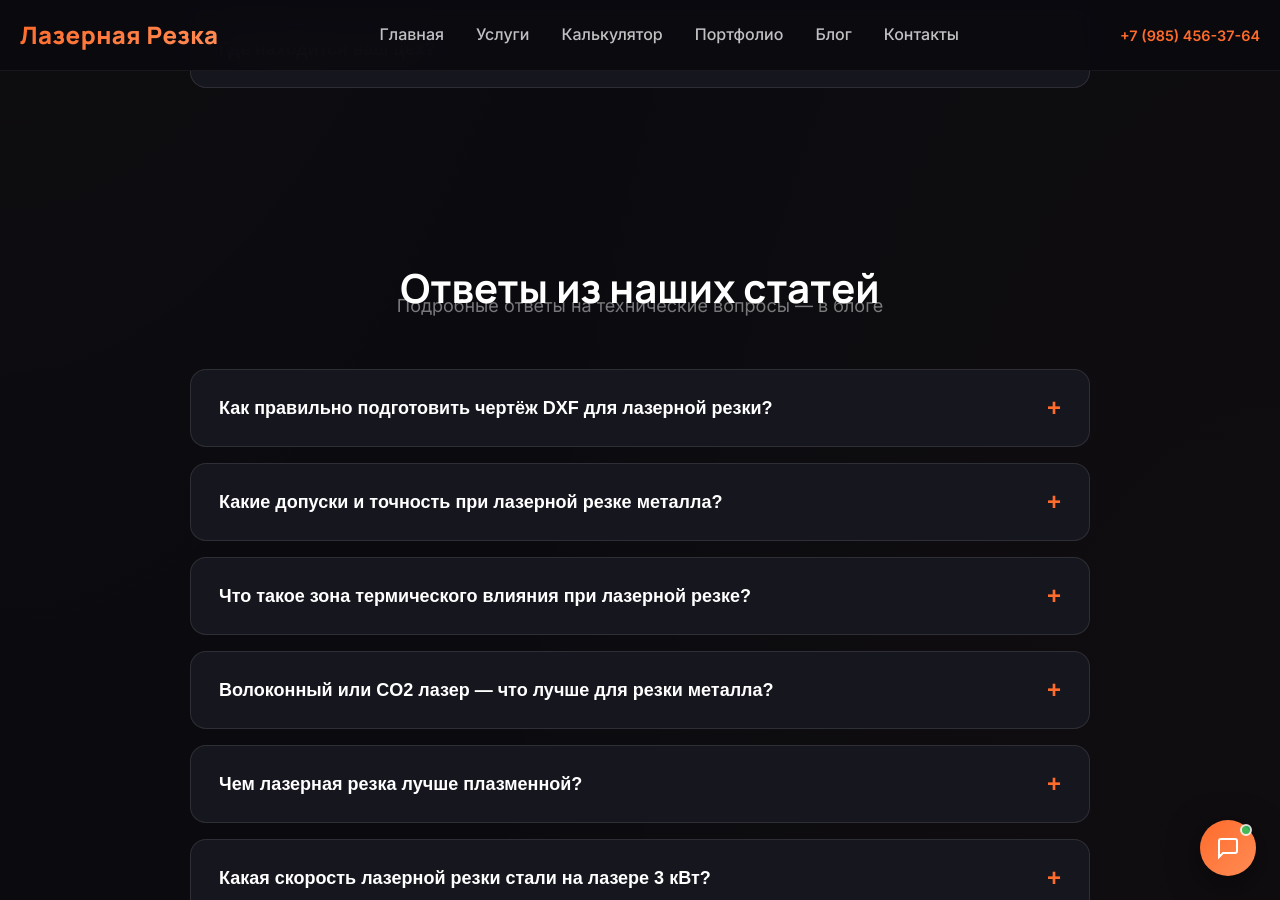
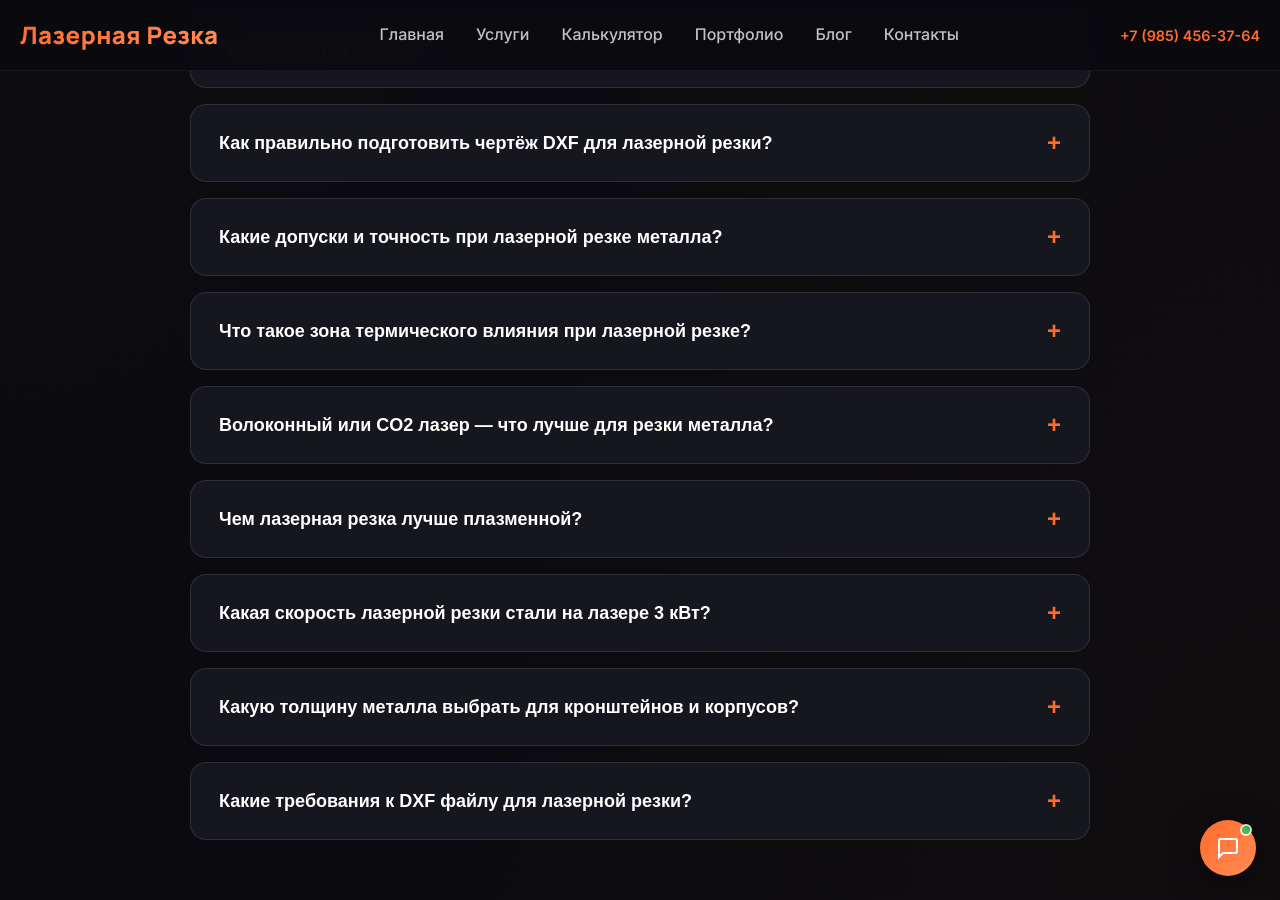
Before and after one commit to kaylas000/lazer-rezka, a Jekyll site: the page built from pages/faq.html, in a window 1280 px wide and 900 px high, scrolled down 2357 px. Built offline with Jekyll 4.4.1, drawn with Linux system fonts in a browser that asks for light colours.

Commit message:
fix: merge blog FAQ entries into main FAQ list (no separate section)
Co-authored-by: kaylas000 <kaylas000@users.noreply.github.com>

```diff
--- a/pages/faq.html
+++ b/pages/faq.html
@@ -269,17 +269,7 @@ permalink: /faq/
           <p>Наше производство расположено по адресу: <strong>Нахабино, ул. Новая 7, Московская область</strong>. От Москвы — 30 км по Новорижскому шоссе. Добраться можно на автомобиле (бесплатная парковка) или электричкой до станции Нахабино.</p>
         </div>
       </div>
-    </div>
-  </div>
-</section>
 
-{% if site.data.faq_from_posts and site.data.faq_from_posts.size > 0 %}
-<section class="faq-section faq-from-blog">
-  <div class="container">
-    <h2 class="section-title" style="margin-bottom: 12px;">Ответы из наших статей</h2>
-    <p class="section-subtitle">Подробные ответы на технические вопросы — в блоге</p>
-
-    <div class="faq-list">
       {% for item in site.data.faq_from_posts %}
       <div class="faq-item" data-category="{{ item.category }}">
         <button class="faq-question">
@@ -290,16 +280,16 @@ permalink: /faq/
           <p>{{ item.answer }}</p>
           <p style="margin-top: 12px;">
             <a href="{{ item.post_url }}" style="color: var(--accent-orange); font-weight: 500;">
-              Читать полную статью: {{ item.post_title }} →
+              Подробнее: {{ item.post_title }} →
             </a>
           </p>
         </div>
       </div>
       {% endfor %}
+
     </div>
   </div>
 </section>
-{% endif %}
 
 <section class="cta-section">
   <div class="container">
```
